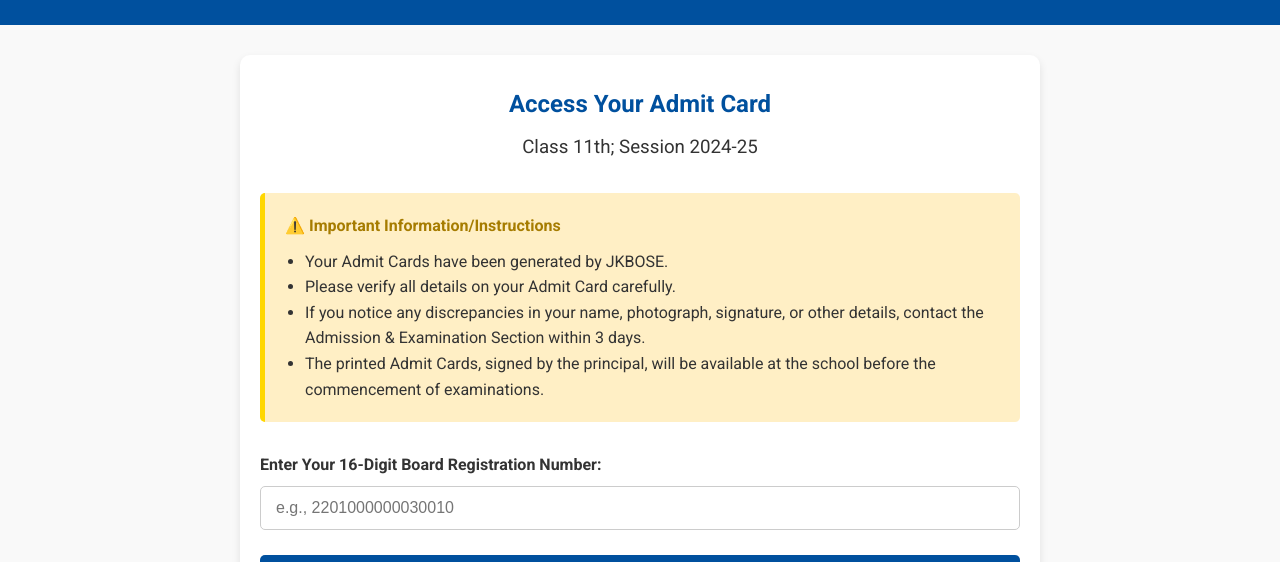
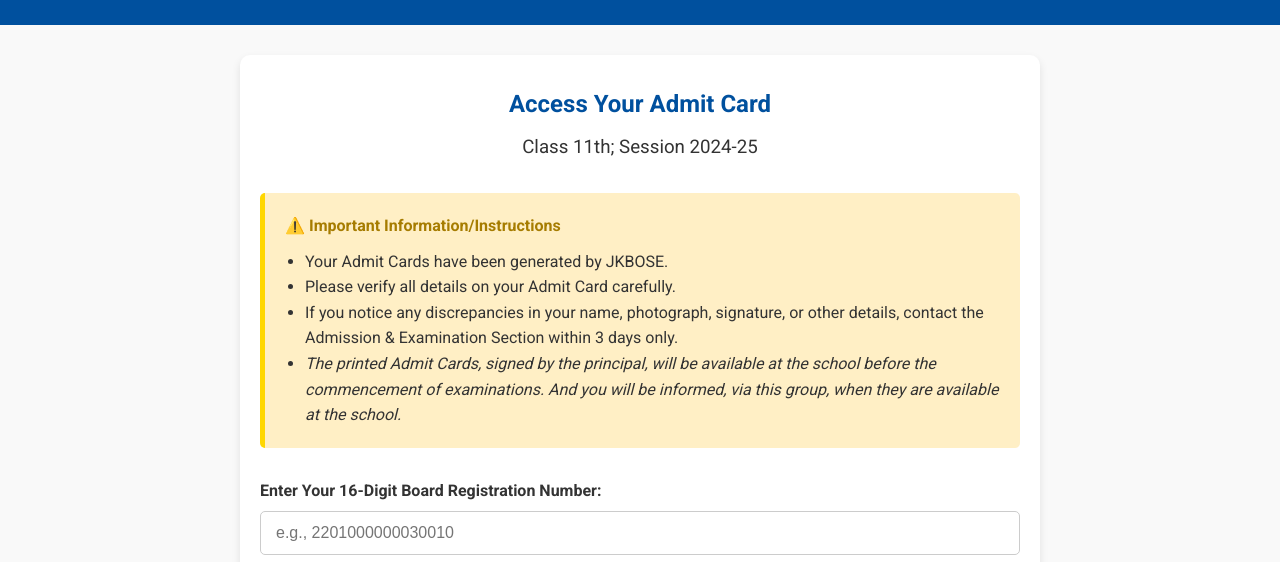
Before and after one commit to ShGulfam/hss.shangus_exam_2024-25, a plain HTML site: page index.html in a window 1280 px wide. Shown: the part 269-831 px from the top of the page. Drawn offline with Linux system fonts and the light colour scheme.

Commit message:
Update index.html

```diff
--- a/index.html
+++ b/index.html
@@ -379,7 +379,7 @@
             if (links[regNumber]) {
                 window.open(links[regNumber], '_blank');
             } else {
-                alert("Invalid board registration number. Please try again.");
+                alert("Invalid board registration number. Please, check the registration number and try again.");
             }
         }
     </script>
@@ -401,8 +401,8 @@
                 <ul>
                     <li>Your Admit Cards have been generated by JKBOSE.</li>
                     <li>Please verify all details on your Admit Card carefully.</li>
-                    <li>If you notice any discrepancies in your name, photograph, signature, or other details, contact the Admission & Examination Section within 3 days.</li>
-                    <li>The printed Admit Cards, signed by the principal, will be available at the school before the commencement of examinations.</li>
+                    <li>If you notice any discrepancies in your name, photograph, signature, or other details, contact the Admission & Examination Section within 3 days only.</li>
+                    <em><li>The printed Admit Cards, signed by the principal, will be available at the school before the commencement of examinations. And you will be informed, via this group, when they are available at the school.</li></em>
                 </ul>
             </div>
         </div>
```
